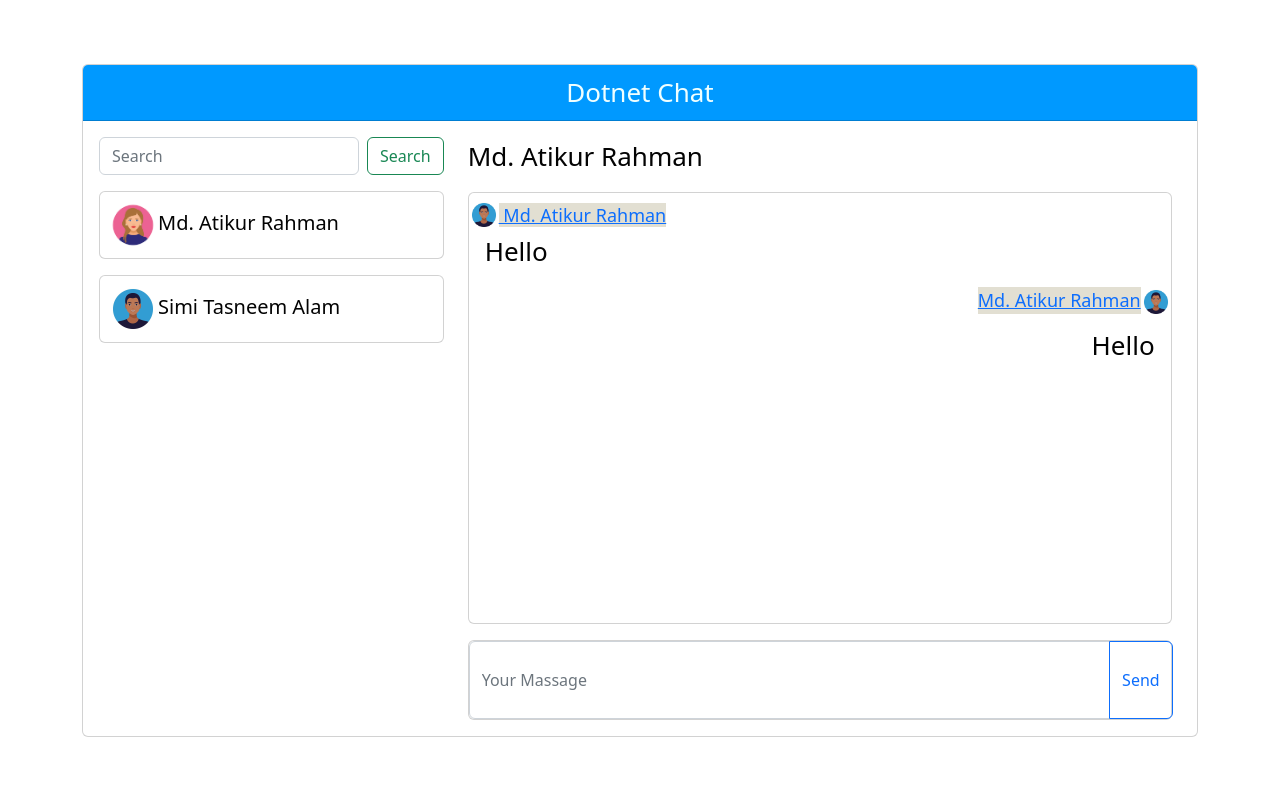
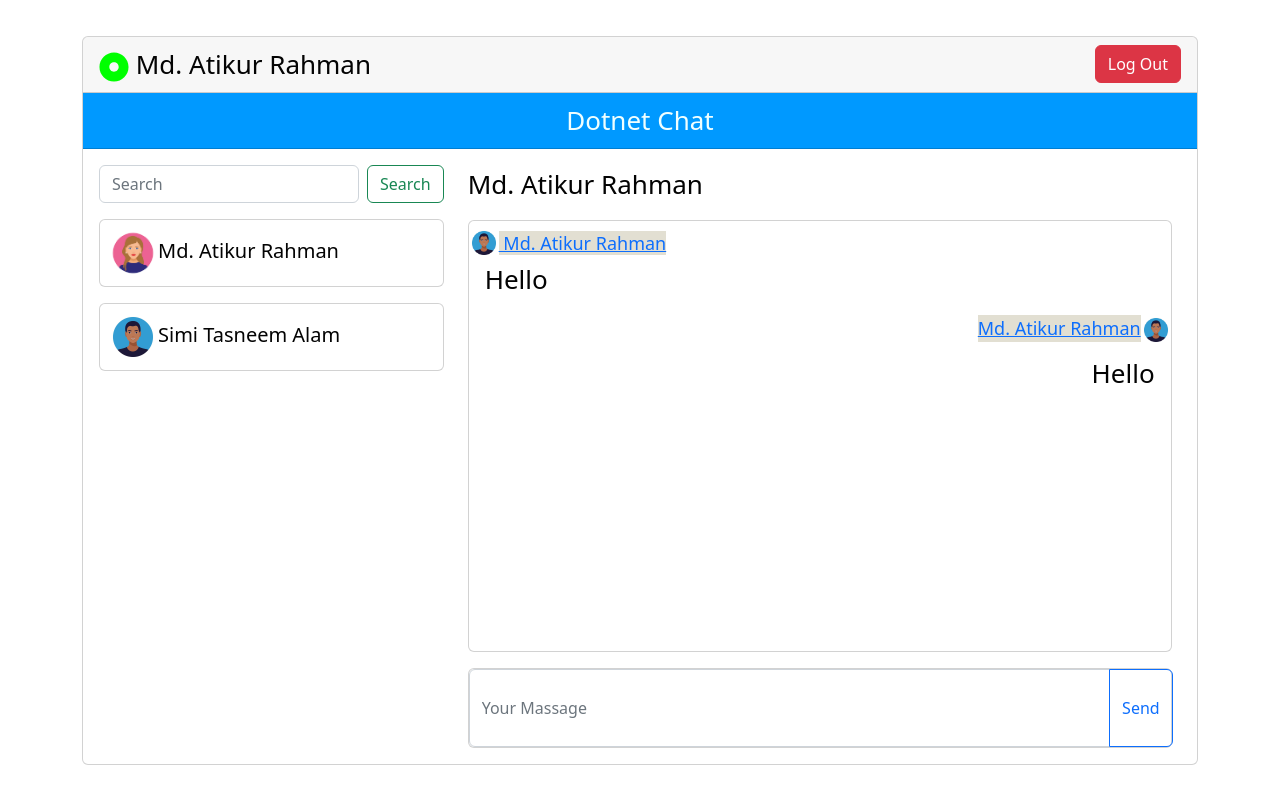
Before and after one commit to MohammadAtikurRahman/RealTimeChat, a React (Create React App) app: page /profile in a window 1280 px wide. Built offline with nearby package versions, Linux system fonts and the light colour scheme.

Commit message:
iconAdded

```diff
--- a/src/components/Profile.jsx
+++ b/src/components/Profile.jsx
@@ -8,14 +8,39 @@ import Button from 'react-bootstrap/Button';
 import img from '../images/human.png';
 import img1 from '../images/female.jpg';
 import InputGroup from 'react-bootstrap/InputGroup';
+
 import '../App.css';
+import { FaDotCircle } from 'react-icons/fa';
+import { IconContext } from "react-icons";
 
 function Profile() {
   return (
     <Container>
 
 
-      <Card>
+      <Card >
+      <Card.Header  >
+
+                    <IconContext.Provider
+                    value={{ color: '#00FF00', size: '30px' }}
+                    >
+                    <div>
+                        <FaDotCircle /> Md. Atikur Rahman
+                         <Button variant="danger" type="submit" className='float-end'>
+                            Log Out
+                        </Button>
+                    </div>
+                  </IconContext.Provider>
+
+
+
+
+
+
+
+
+      </Card.Header>
+
       <Card.Header className="customCard ">Dotnet Chat</Card.Header>
       <Card.Body>
             <Row>
```
